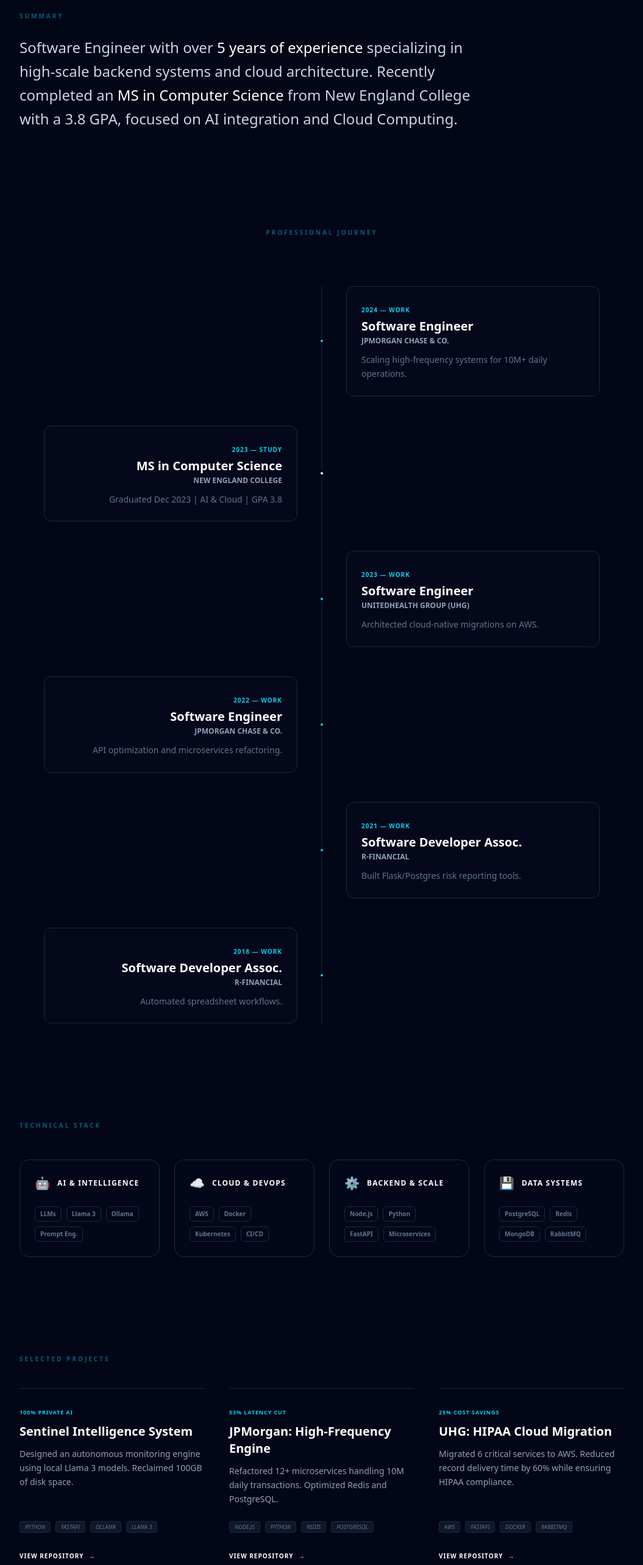
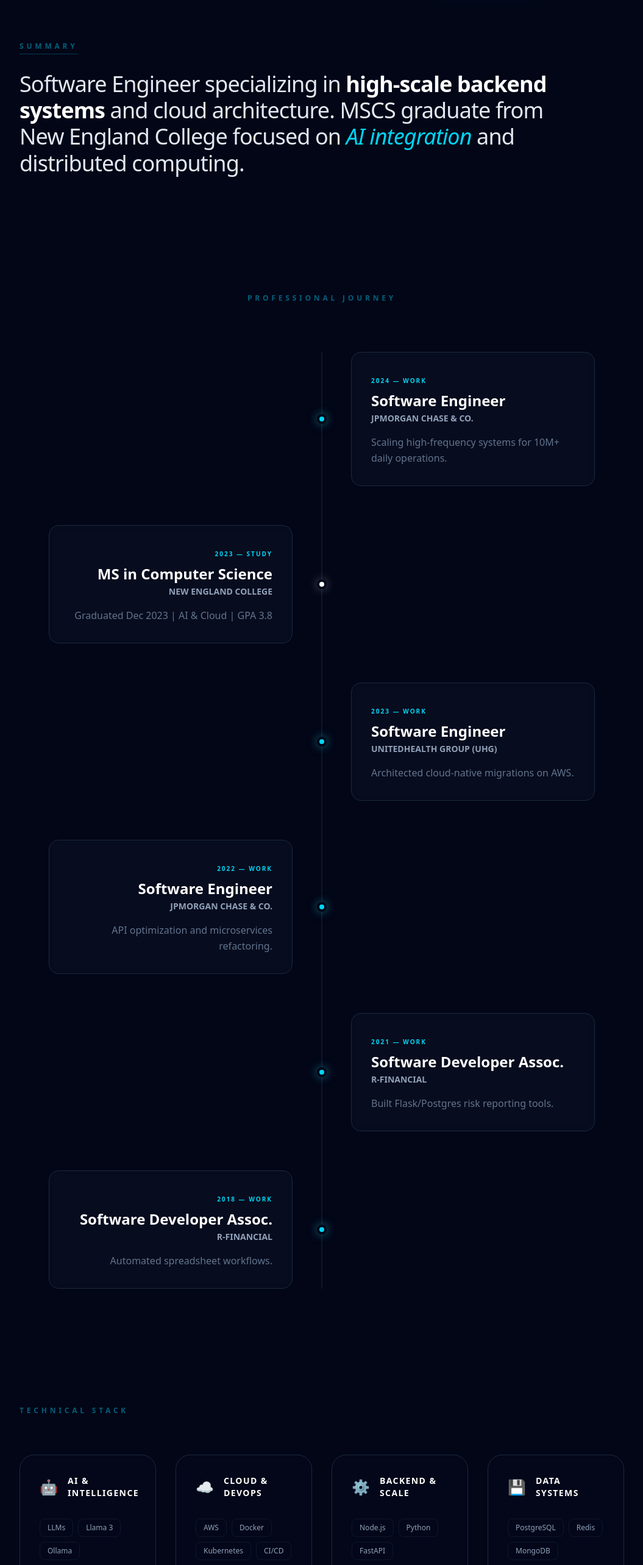
Before and after one commit to Gedam12/portfolio, a React (Vite) app in the folder portfolio/: page /portfolio/ in a window 1280 px wide. Shown: the part 220-2786 px from the top of the page at 61% size, without its empty margins (112-1167 px from the left). Built offline with nearby package versions, Linux system fonts and the light colour scheme.

Commit message:
style: increased title sizes and restored contact section

```diff
--- a/portfolio/src/App.jsx
+++ b/portfolio/src/App.jsx
@@ -21,7 +21,7 @@
     metric: "25% COST SAVINGS",
     desc: "Migrated 6 critical services to AWS. Reduced record delivery time by 60% while ensuring HIPAA compliance.",
     tech: ["AWS", "FastAPI", "Docker", "RabbitMQ"],
-    link: "https://github.com/Gedam12/portfolio" // Generic link since no specific one was provided
+    link: "https://github.com/Gedam12/portfolio"
   }
 ];
 
@@ -45,47 +45,47 @@
   return (
     <div className="min-h-screen p-6 md:p-20 max-w-6xl mx-auto bg-[#020617]">
       {/* HEADER */}
-      <header className="mb-20 flex flex-col md:flex-row justify-between items-start md:items-end gap-8">
+      <header className="mb-24 flex flex-col md:flex-row justify-between items-start md:items-end gap-8">
         <div>
-          <h1 className="text-4xl md:text-5xl text-white font-medium tracking-tight">
+          <h1 className="text-5xl md:text-7xl text-white font-bold tracking-tighter">
             Sayali <span className="text-cyan-400 italic font-light">Gedam</span>
           </h1>
-          <p className="text-[10px] font-bold uppercase tracking-[0.4em] text-slate-500 mt-4">
+          <p className="text-xs font-bold uppercase tracking-[0.5em] text-slate-500 mt-6">
             Software Engineer // MSCS // 5+ Years Experience
           </p>
         </div>
         <div className="flex flex-wrap gap-4">
-          <a href={myResume} target="_blank" rel="noreferrer" download className="bg-cyan-400 text-[#020617] px-6 py-3 rounded-full text-[10px] font-black uppercase tracking-widest hover:bg-white transition-all">Download CV</a>
-          <a href="https://www.linkedin.com/in/sayaligedam/" target="_blank" rel="noreferrer" className="border border-cyan-400/30 bg-cyan-400/5 px-6 py-3 rounded-full text-[10px] font-black uppercase tracking-widest text-cyan-400 hover:text-white transition-all">LinkedIn</a>
+          <a href={myResume} target="_blank" rel="noreferrer" download className="bg-cyan-400 text-[#020617] px-8 py-4 rounded-full text-xs font-black uppercase tracking-widest hover:bg-white transition-all shadow-xl shadow-cyan-400/10">Download CV</a>
+          <a href="mailto:sayaligedam12@gmail.com" className="border border-slate-700 bg-slate-900/50 px-8 py-4 rounded-full text-xs font-black uppercase tracking-widest text-slate-300 hover:text-cyan-400 hover:border-cyan-400/30 transition-all">Contact</a>
         </div>
       </header>
 
-      {/* 1st: SUMMARY SECTION */}
-      <section className="mb-40 max-w-3xl">
-        <h2 className="text-[10px] font-black uppercase tracking-[0.3em] text-cyan-500/50 mb-6">Summary</h2>
-        <p className="text-xl md:text-2xl text-slate-300 leading-relaxed font-light">
-          Software Engineer with over <span className="text-white font-medium">5 years of experience</span> specializing in high-scale backend systems and cloud architecture. Recently completed an <span className="text-white font-medium">MS in Computer Science</span> from New England College with a 3.8 GPA, focused on AI integration and Cloud Computing.
+      {/* SUMMARY */}
+      <section className="mb-48 max-w-4xl">
+        <h2 className="text-xs font-black uppercase tracking-[0.4em] text-cyan-500/50 mb-8 underline decoration-cyan-500/30 underline-offset-8">Summary</h2>
+        <p className="text-2xl md:text-4xl text-slate-200 leading-[1.2] font-light tracking-tight">
+          Software Engineer specializing in <span className="text-white font-semibold">high-scale backend systems</span> and cloud architecture. MSCS graduate from New England College focused on <span className="text-cyan-400 italic">AI integration</span> and distributed computing.
         </p>
       </section>
 
-      {/* 2nd: JOURNEY (ZIGZAG) */}
-      <section className="mb-40">
-        <h2 className="text-[10px] font-black uppercase tracking-[0.3em] text-cyan-500/50 mb-20 text-center">Professional Journey</h2>
+      {/* JOURNEY */}
+      <section className="mb-48">
+        <h2 className="text-xs font-black uppercase tracking-[0.4em] text-cyan-500/50 mb-20 text-center">Professional Journey</h2>
         <div className="relative">
           <div className="hidden md:block absolute left-1/2 transform -translate-x-1/2 h-full w-[1px] bg-slate-800"></div>
-          <div className="space-y-12">
+          <div className="space-y-16">
             {TIMELINE.map((item, i) => (
               <div key={i} className={`flex flex-col md:flex-row items-center w-full ${i % 2 === 0 ? 'md:flex-row-reverse' : ''}`}>
-                <div className="w-full md:w-1/2 flex justify-center md:justify-start px-4 md:px-10">
-                  <div className={`p-6 rounded-xl border border-slate-800 bg-slate-900/20 backdrop-blur-sm w-full max-w-md ${i % 2 === 0 ? 'text-left' : 'md:text-right'}`}>
-                    <span className="text-[10px] font-black text-cyan-400 tracking-widest uppercase">{item.year} — {item.type}</span>
-                    <h3 className="text-xl font-bold text-white mt-1 leading-tight">{item.title}</h3>
-                    <p className="text-slate-400 text-xs font-bold uppercase mt-1 mb-3">{item.place}</p>
-                    <p className="text-sm text-slate-500 leading-relaxed">{item.desc}</p>
+                <div className="w-full md:w-1/2 flex justify-center md:justify-start px-4 md:px-12">
+                  <div className={`p-8 rounded-2xl border border-slate-800 bg-slate-900/40 backdrop-blur-md w-full max-w-md ${i % 2 === 0 ? 'text-left' : 'md:text-right'}`}>
+                    <span className="text-[10px] font-black text-cyan-400 tracking-[0.2em] uppercase">{item.year} — {item.type}</span>
+                    <h3 className="text-2xl font-bold text-white mt-2 leading-tight">{item.title}</h3>
+                    <p className="text-slate-400 text-sm font-bold uppercase mt-1 mb-4">{item.place}</p>
+                    <p className="text-base text-slate-500 leading-relaxed font-light">{item.desc}</p>
                   </div>
                 </div>
                 <div className="absolute left-1/2 transform -translate-x-1/2 hidden md:flex items-center justify-center">
-                  <div className={`w-3 h-3 rounded-full border-4 border-[#020617] z-10 ${item.type === 'Work' ? 'bg-cyan-400' : 'bg-white'}`}></div>
+                  <div className={`w-4 h-4 rounded-full border-4 border-[#020617] z-10 ${item.type === 'Work' ? 'bg-cyan-400 shadow-[0_0_15px_rgba(34,211,238,0.5)]' : 'bg-white shadow-[0_0_15px_rgba(255,255,255,0.3)]'}`}></div>
                 </div>
                 <div className="hidden md:block w-1/2"></div>
               </div>
@@ -94,19 +94,19 @@
         </div>
       </section>
 
-      {/* 3rd: SKILLS SECTION */}
-      <section className="mb-40">
-        <h2 className="text-[10px] font-black uppercase tracking-[0.3em] text-cyan-500/50 mb-12">Technical Stack</h2>
-        <div className="grid grid-cols-1 md:grid-cols-2 lg:grid-cols-4 gap-6">
+      {/* SKILLS */}
+      <section className="mb-48">
+        <h2 className="text-xs font-black uppercase tracking-[0.4em] text-cyan-500/50 mb-16">Technical Stack</h2>
+        <div className="grid grid-cols-1 md:grid-cols-2 lg:grid-cols-4 gap-8">
           {SKILLS.map((group, i) => (
-            <div key={i} className="group p-6 rounded-2xl border border-slate-800 bg-slate-900/10 hover:border-cyan-400/30 transition-all">
-              <div className="flex items-center gap-3 mb-6">
-                <span className="text-xl">{group.icon}</span>
-                <h3 className="text-xs font-bold text-white uppercase tracking-widest">{group.category}</h3>
+            <div key={i} className="group p-8 rounded-3xl border border-slate-800 bg-slate-900/10 hover:border-cyan-400/40 transition-all duration-500">
+              <div className="flex items-center gap-4 mb-8">
+                <span className="text-2xl">{group.icon}</span>
+                <h3 className="text-sm font-bold text-white uppercase tracking-widest">{group.category}</h3>
               </div>
               <div className="flex flex-wrap gap-2">
                 {group.items.map(skill => (
-                  <span key={skill} className="text-[10px] font-bold text-slate-500 border border-slate-800 px-2 py-1 rounded-md group-hover:text-cyan-400 group-hover:border-cyan-400/20 transition-colors">{skill}</span>
+                  <span key={skill} className="text-xs font-medium text-slate-400 border border-slate-800/50 px-3 py-1.5 rounded-lg group-hover:text-cyan-300 group-hover:border-cyan-400/20 transition-colors">{skill}</span>
                 ))}
               </div>
             </div>
@@ -114,25 +114,25 @@
         </div>
       </section>
 
-      {/* 4th: PROJECTS SECTION */}
-      <section className="mb-40">
-        <h2 className="text-[10px] font-black uppercase tracking-[0.3em] text-cyan-500/50 mb-10">Selected Projects</h2>
-        <div className="grid md:grid-cols-3 gap-10">
+      {/* PROJECTS */}
+      <section className="mb-48">
+        <h2 className="text-xs font-black uppercase tracking-[0.4em] text-cyan-500/50 mb-12">Selected Projects</h2>
+        <div className="grid md:grid-cols-3 gap-12">
           {PROJECTS.map((p, i) => (
-            <div key={i} className="group flex flex-col justify-between border-t border-slate-800 pt-6 hover:border-cyan-400/50 transition-colors">
+            <div key={i} className="group flex flex-col justify-between border-t-2 border-slate-800 pt-10 hover:border-cyan-400/50 transition-colors duration-500">
               <div>
-                <span className="text-[9px] font-bold text-cyan-400 tracking-widest uppercase">{p.metric}</span>
-                <h3 className="text-xl font-bold text-white mt-2 mb-3">{p.title}</h3>
-                <p className="text-sm text-slate-400 leading-relaxed mb-6">{p.desc}</p>
+                <span className="text-[10px] font-bold text-cyan-400 tracking-[0.3em] uppercase">{p.metric}</span>
+                <h3 className="text-3xl font-bold text-white mt-4 mb-4 tracking-tight">{p.title}</h3>
+                <p className="text-base text-slate-400 leading-relaxed mb-8 font-light">{p.desc}</p>
               </div>
               <div>
-                <div className="flex flex-wrap gap-2 mb-6">
+                <div className="flex flex-wrap gap-2 mb-8">
                   {p.tech.map(t => (
-                    <span key={t} className="text-[9px] font-medium text-slate-500 bg-slate-900 px-2 py-0.5 rounded border border-slate-800 uppercase italic">{t}</span>
+                    <span key={t} className="text-[10px] font-bold text-slate-500 bg-slate-900/80 px-3 py-1 rounded-md border border-slate-800 uppercase tracking-tighter italic">{t}</span>
                   ))}
                 </div>
-                <a href={p.link} target="_blank" rel="noreferrer" className="inline-flex items-center text-[10px] font-bold uppercase tracking-widest text-white hover:text-cyan-400 transition-colors">
-                  View Repository <span className="ml-2">→</span>
+                <a href={p.link} target="_blank" rel="noreferrer" className="inline-flex items-center text-xs font-bold uppercase tracking-[0.2em] text-white hover:text-cyan-400 transition-all">
+                  Access Code <span className="ml-3 group-hover:translate-x-2 transition-transform">→</span>
                 </a>
               </div>
             </div>
@@ -140,9 +140,24 @@
         </div>
       </section>
 
+      {/* NEW CONTACT SECTION */}
+      <section className="mb-20 py-20 border-y border-slate-900 text-center">
+        <h2 className="text-xs font-black uppercase tracking-[0.4em] text-cyan-500/50 mb-8">Get In Touch</h2>
+        <h3 className="text-3xl md:text-5xl text-white font-bold mb-10 tracking-tighter">Let's build something scalable.</h3>
+        <div className="flex flex-col md:flex-row justify-center gap-6">
+          <a href="mailto:sayaligedam12@gmail.com" className="text-xl text-cyan-400 hover:text-white transition-colors underline decoration-slate-800 underline-offset-8">sayaligedam12@gmail.com</a>
+          <span className="hidden md:block text-slate-800">/</span>
+          <a href="https://www.linkedin.com/in/sayaligedam/" target="_blank" rel="noreferrer" className="text-xl text-slate-400 hover:text-white transition-colors underline decoration-slate-800 underline-offset-8">LinkedIn Profile</a>
+        </div>
+      </section>
+
       {/* FOOTER */}
-      <footer className="mt-40 pt-10 border-t border-slate-900 text-[10px] font-bold uppercase tracking-[0.2em] text-slate-600 flex flex-col md:flex-row justify-between items-center gap-4">
-        <span>Boston, MA</span>
+      <footer className="pt-10 text-[10px] font-bold uppercase tracking-[0.2em] text-slate-600 flex flex-col md:flex-row justify-between items-center gap-4">
+        <span>Based in Boston, MA</span>
+        <div className="flex gap-8">
+          <a href="https://github.com/Gedam12" target="_blank" rel="noreferrer" className="hover:text-cyan-400 transition-colors">GitHub</a>
+          <a href="https://www.linkedin.com/in/sayaligedam/" target="_blank" rel="noreferrer" className="hover:text-cyan-400 transition-colors">LinkedIn</a>
+        </div>
         <span>© 2026 Sayali Gedam</span>
       </footer>
     </div>
```
